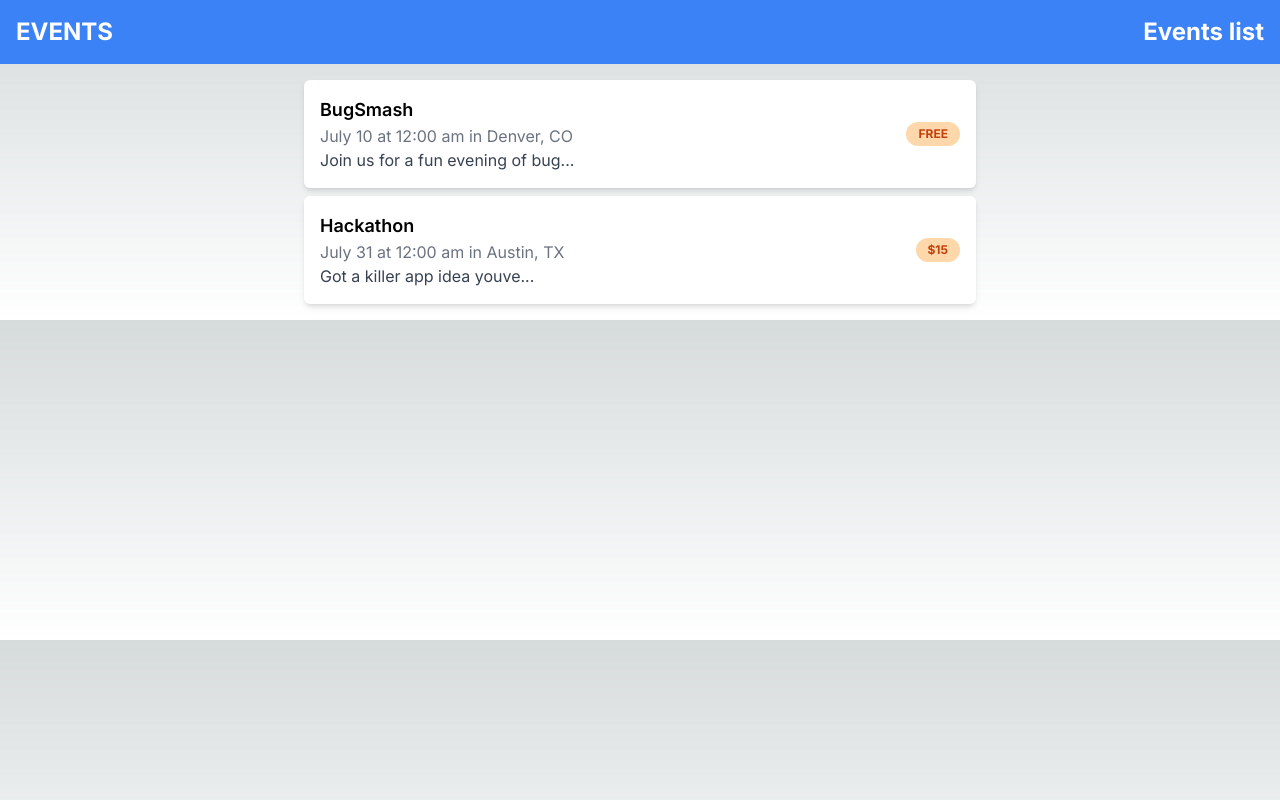
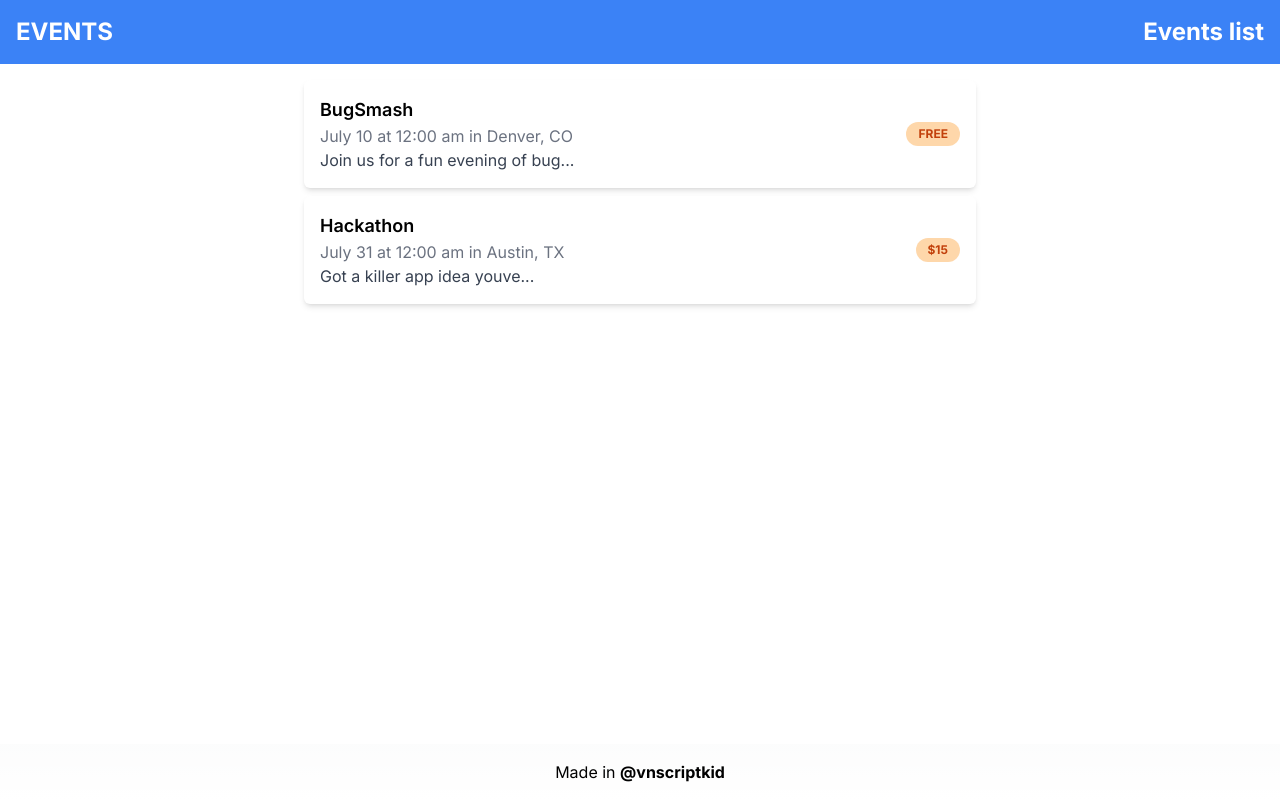
Before and after one commit to vnscriptkid/events-app, a Next.js app: page / in a window 1280 px wide. Built offline with nearby package versions, Linux system fonts and the light colour scheme.

Commit message:
feat: breakdown layout

```diff
--- a/src/app/layout.tsx
+++ b/src/app/layout.tsx
@@ -2,6 +2,8 @@ import type { Metadata } from "next";
 import { Inter } from "next/font/google";
 import "./globals.css";
 import { Header } from "@/components/Header";
+import { Footer } from "@/components/Footer";
+import { Main } from "@/components/Main";
 
 const inter = Inter({ subsets: ["latin"] });
 
@@ -16,10 +18,13 @@ export default function RootLayout({
   children: React.ReactNode;
 }) {
   return (
-    <html lang="en">
-      <body className={inter.className}>
-        <Header />
-        <div className="max-w-2xl mx-auto my-4">{children}</div>
+    <html lang="en" className="h-full">
+      <body className={`${inter.className} h-full`}>
+        <div className="flex flex-col h-full">
+          <Header />
+          <Main>{children}</Main>
+          <Footer />
+        </div>
       </body>
     </html>
   );
--- /dev/null
+++ b/src/components/Footer.tsx
@@ -0,0 +1,7 @@
+export const Footer = () => {
+  return (
+    <div className="mt-auto p-4 text-center">
+      Made in <span className="font-bold">@vnscriptkid</span>
+    </div>
+  );
+};
--- /dev/null
+++ b/src/components/Main.tsx
@@ -0,0 +1,7 @@
+export const Main = ({ children }: { children: React.ReactNode }) => {
+  return (
+    <div className="bg-white flex-1">
+      <div className="max-w-2xl mx-auto my-4">{children}</div>
+    </div>
+  );
+};
```
